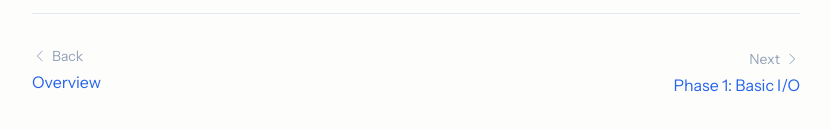
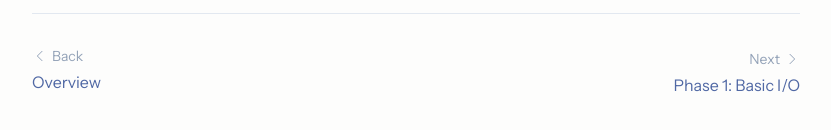
Before and after one commit to thedomainai/10x-productivity-perfect-guide, a Next.js app in the folder web/: page /phases/phase0-setup in a window 1280 px wide. Shown: the part 4186-4316 px from the top of the page, without its empty margins (352-1183 px from the left). Built offline with nearby package versions, Linux system fonts and the light colour scheme.

Commit message:
auto: web/src/app/phases/[slug]/page.tsx

```diff
--- a/web/src/app/phases/[slug]/page.tsx
+++ b/web/src/app/phases/[slug]/page.tsx
@@ -94,7 +94,7 @@ export default async function PhasePage(props: {
                   </svg>
                   Previous
                 </span>
-                <span className="font-medium text-blue-600 group-hover:text-blue-800 transition-colors truncate">
+                <span className="font-medium text-[#5068a4] group-hover:text-[#363f60] transition-colors truncate">
                   {prevPhase.phase}: {prevPhase.title}
                 </span>
               </Link>
@@ -119,7 +119,7 @@ export default async function PhasePage(props: {
                   </svg>
                   Back
                 </span>
-                <span className="font-medium text-blue-600 group-hover:text-blue-800 transition-colors">
+                <span className="font-medium text-[#5068a4] group-hover:text-[#363f60] transition-colors">
                   Overview
                 </span>
               </Link>
@@ -147,7 +147,7 @@ export default async function PhasePage(props: {
                     />
                   </svg>
                 </span>
-                <span className="font-medium text-blue-600 group-hover:text-blue-800 transition-colors truncate">
+                <span className="font-medium text-[#5068a4] group-hover:text-[#363f60] transition-colors truncate">
                   {nextPhase.phase}: {nextPhase.title}
                 </span>
               </Link>
@@ -172,7 +172,7 @@ export default async function PhasePage(props: {
                     />
                   </svg>
                 </span>
-                <span className="font-medium text-blue-600 group-hover:text-blue-800 transition-colors">
+                <span className="font-medium text-[#5068a4] group-hover:text-[#363f60] transition-colors">
                   Overview
                 </span>
               </Link>
```
